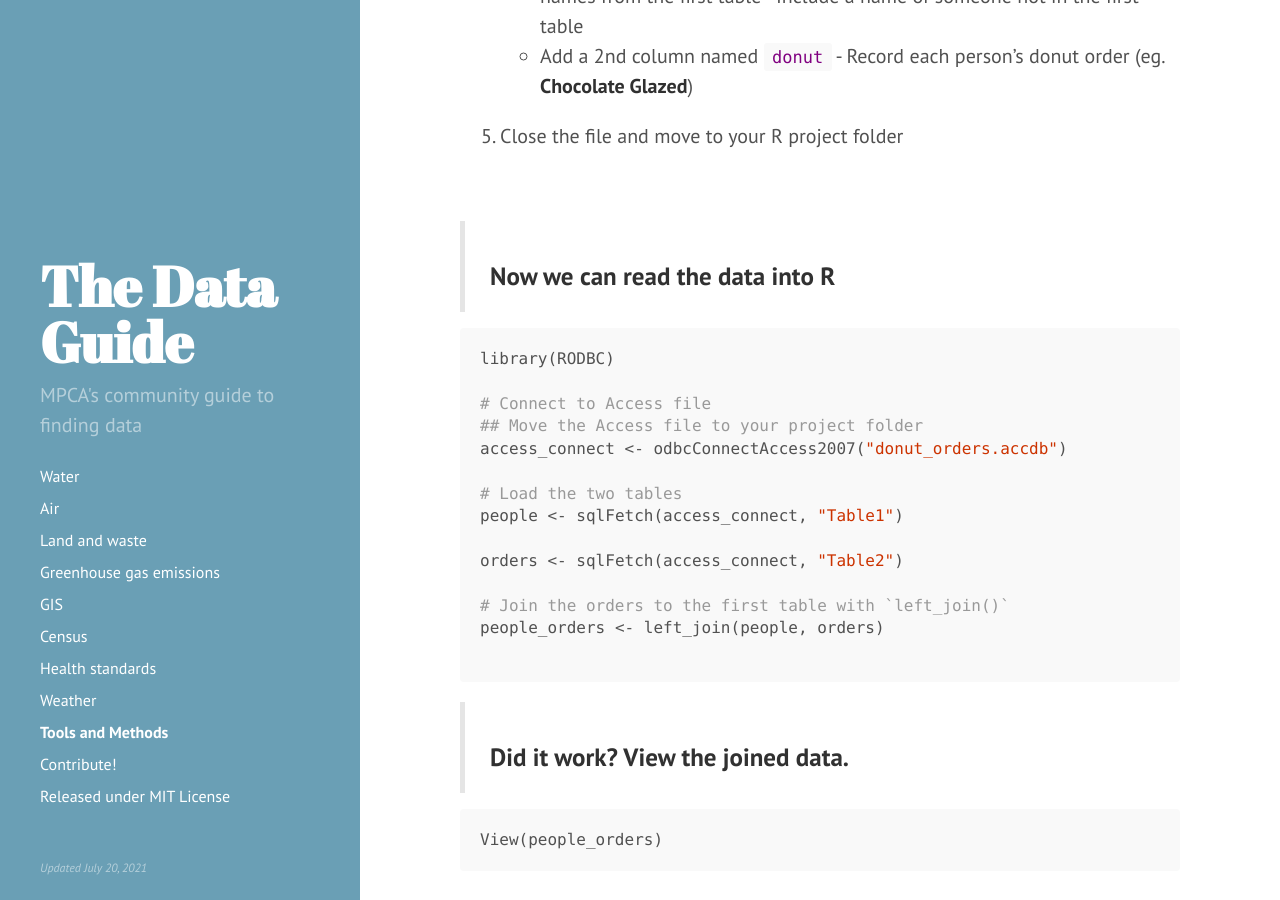
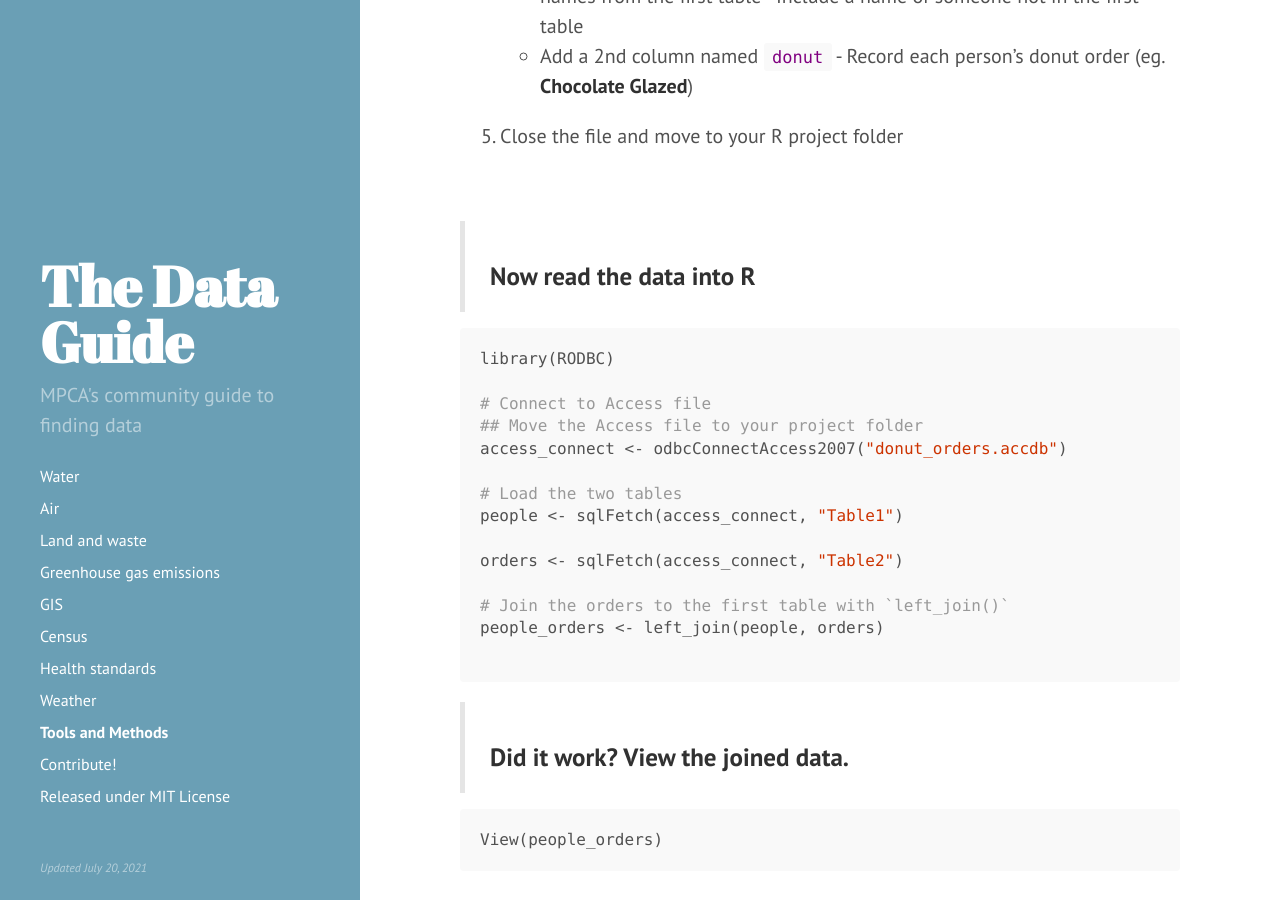
Before and after one commit to annemorris/Data-Guide-1, a Jekyll site: the page built from 98-Tools_and_Methods.md, in a window 1280 px wide and 900 px high, scrolled down 2321 px. Built offline with Jekyll 4.4.1, drawn with Linux system fonts in a browser that asks for light colours.

Commit message:
Update 98-Tools_and_Methods.md

````diff
--- a/98-Tools_and_Methods.md
+++ b/98-Tools_and_Methods.md
@@ -69,7 +69,7 @@ __Recommended packages__
 
 <br>
 
-> ### Now we can read the data into R
+> ### Now read the data into R
 
 ```r
 library(RODBC)
````
